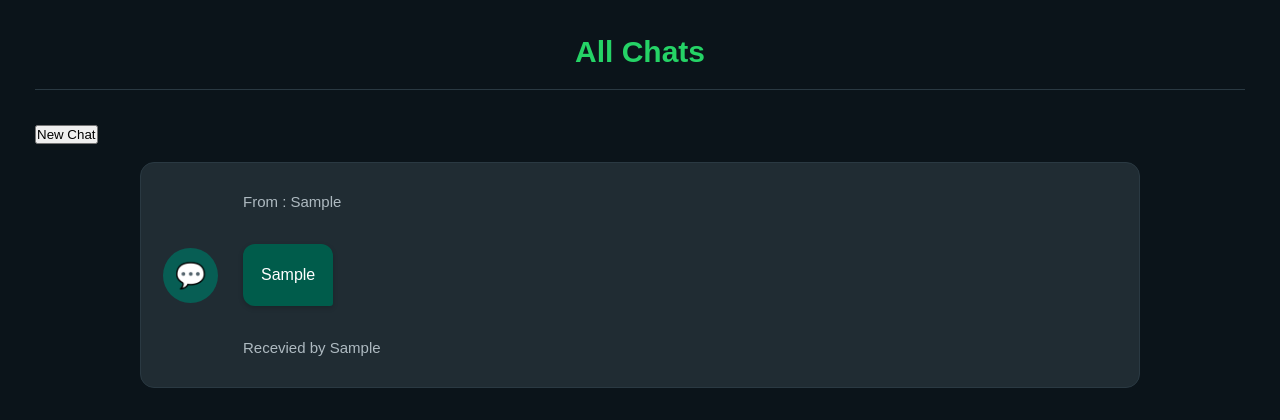
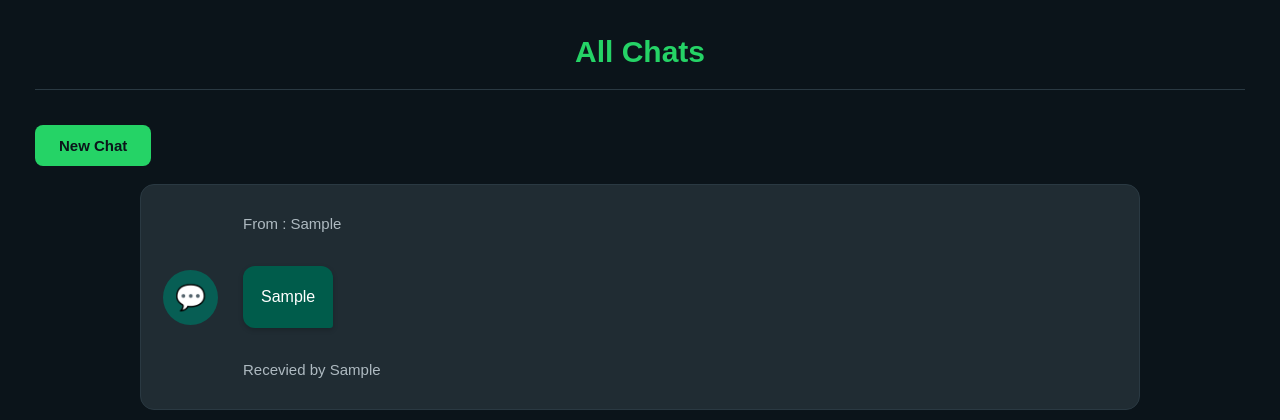
Before and after one commit to stackByAymaan/web-dev-journey, a Node server app: page /chats in a window 1280 px wide. Shown: the top 420 px of the page. Run offline with Node 20, Linux system fonts and the light colour scheme; tables that the repository leaves empty hold one stand-in row (values such as "Sample post"); some libraries are stand-ins or nearby versions.

Commit message:
Update style.css

```diff
--- a/02-Backend/07 Backend 6 - MongoDB with Express/public/style.css
+++ b/02-Backend/07 Backend 6 - MongoDB with Express/public/style.css
@@ -121,3 +121,30 @@ p {
         font-size: 14px;
     }
 }
+
+
+form button {
+    padding: 12px 24px;
+    background-color: #25d366;
+    color: #0b141a;
+    border: none;
+    border-radius: 8px;
+    font-size: 15px;
+    font-weight: bold;
+    cursor: pointer;
+    transition: 0.3s;
+}
+
+form button:hover {
+    background-color: #1ebe5d;
+    transform: translateY(-2px);
+}
+
+.chat-time {
+    grid-column: 1 / -1;
+    text-align: right;
+    font-size: 12px;
+    color: #8696a0;
+    margin-top: 8px;
+    line-height: 1.6;
+}
```
